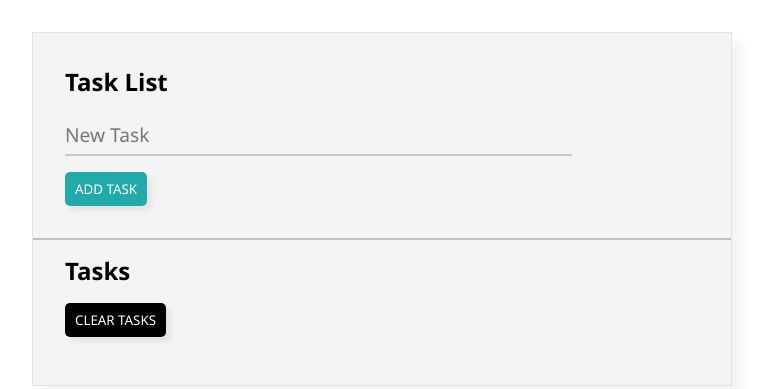
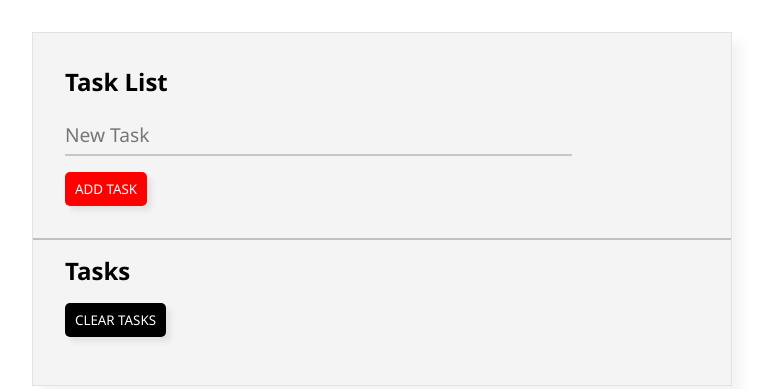
Before and after one commit to kalebmelaku/task, a plain HTML site: page index.html in a window 1280 px wide. Shown: the whole page, without its empty margins (258-1021 px from the left). Drawn offline with Linux system fonts and the light colour scheme.

Commit message:
task-project-final

```diff
--- a/css/style.scss
+++ b/css/style.scss
@@ -13,7 +13,7 @@ body{
 }
 .btn{
     padding: 8px 10px;
-    background-color: #2aa;
+    background-color: red;
     border: none;
     cursor: pointer;
     border-radius: 5px;
```
Also changed, not shown: css/style.css, 2 other files.
